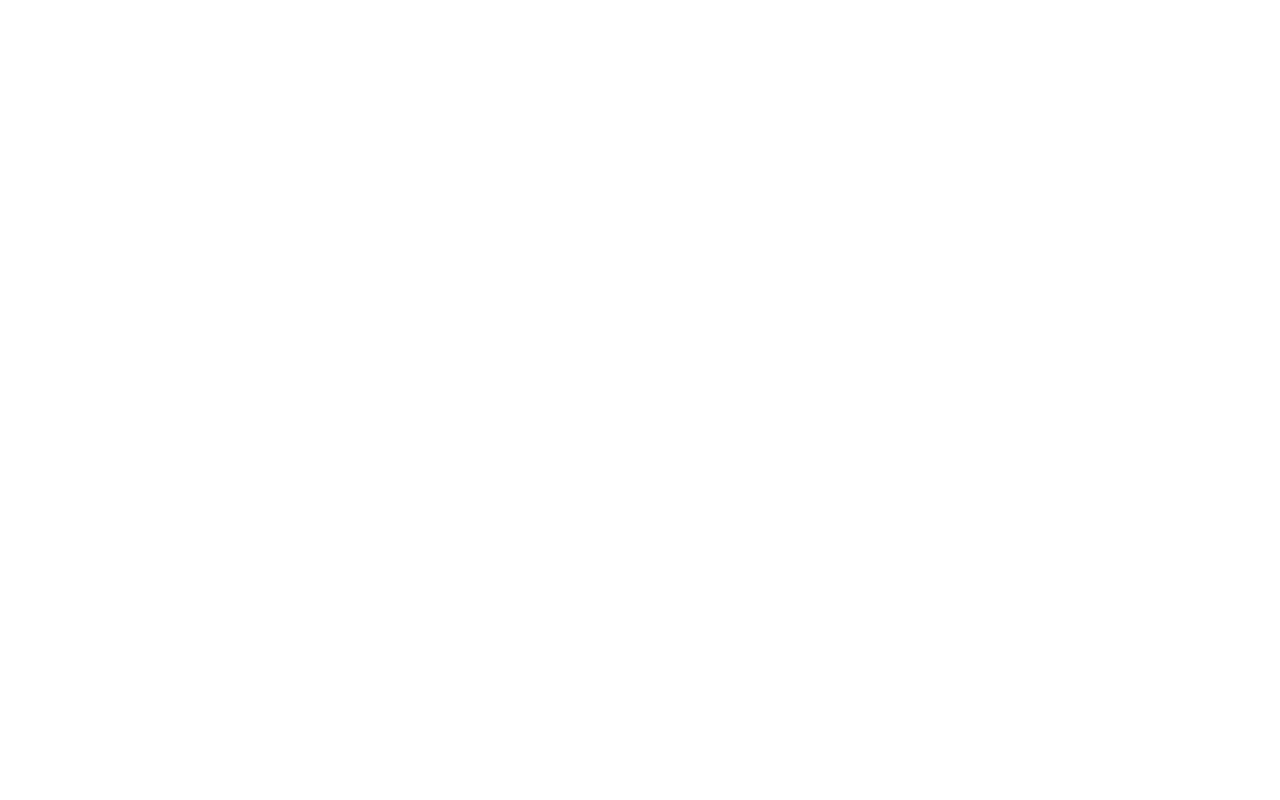
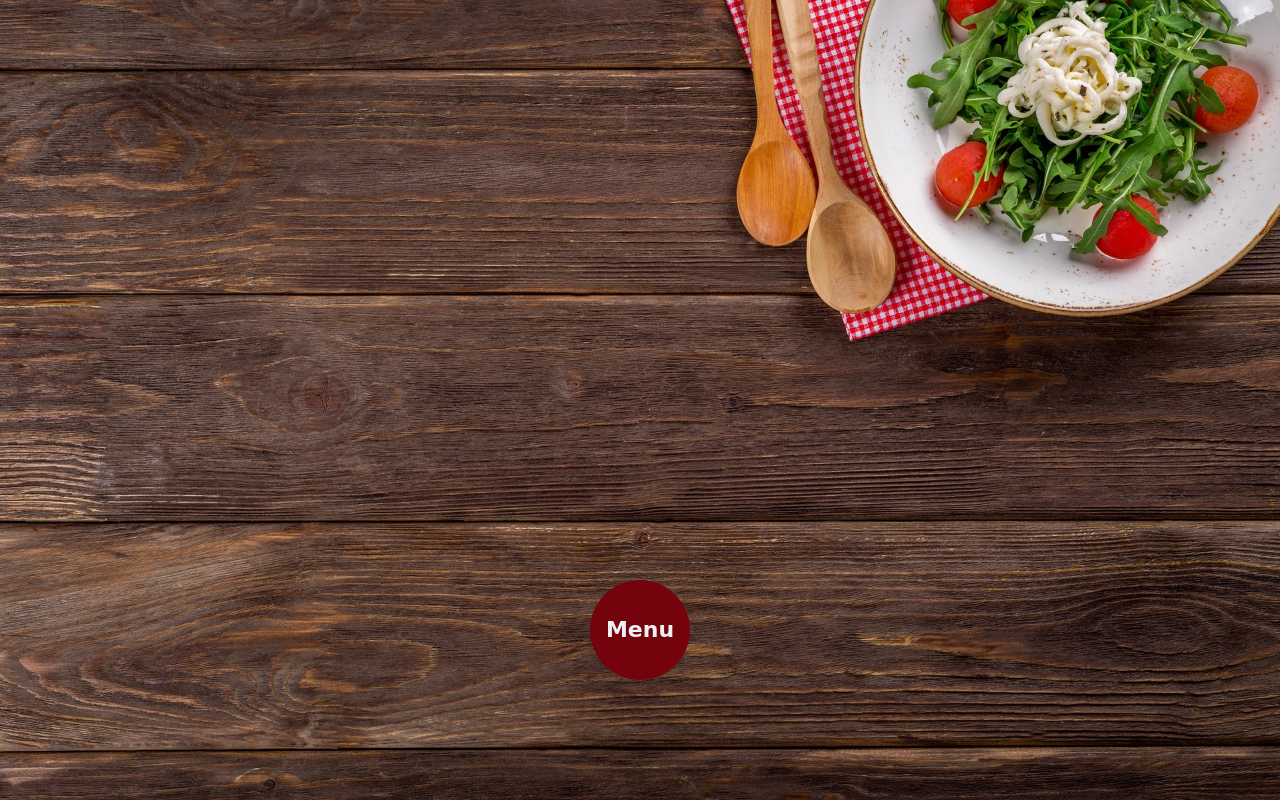
Before and after one commit to Sentino2/SantiagoDolceVita, a plain HTML site: page index.html in a window 1280 px wide. Drawn offline with Linux system fonts and the light colour scheme; a web font is replaced by a local one.

Commit message:
add site-header component

```diff
--- a/index.html
+++ b/index.html
@@ -11,7 +11,8 @@
     <title>Restauracja Dolce Vita Kraków</title>
 </head>
 <body>
-
-
+    <header class = "site-header">
+        <a class="site-header__button btn btn--red btn--circle"  href="#menu">Menu</a>
+    </header>
 </body>
 </html>
--- a/scss/07-templates/_index.scss
+++ b/scss/07-templates/_index.scss
@@ -0,0 +1 @@
+@forward 'site-header';
--- /dev/null
+++ b/scss/07-templates/_site-header.scss
@@ -0,0 +1,18 @@
+@use '../01-settings/' as *;
+
+
+.site-header {
+
+    background: url('../../assets/img/start.jpeg') center/cover fixed;
+    height: 100vh;
+    position: relative;
+
+    &__button {
+        position: absolute;
+        margin: 0 auto;
+        left: 0;
+        right: 0;
+        bottom: 15%;
+    }
+
+}
```
Also changed, not shown: css/main.css, 1 other file.
